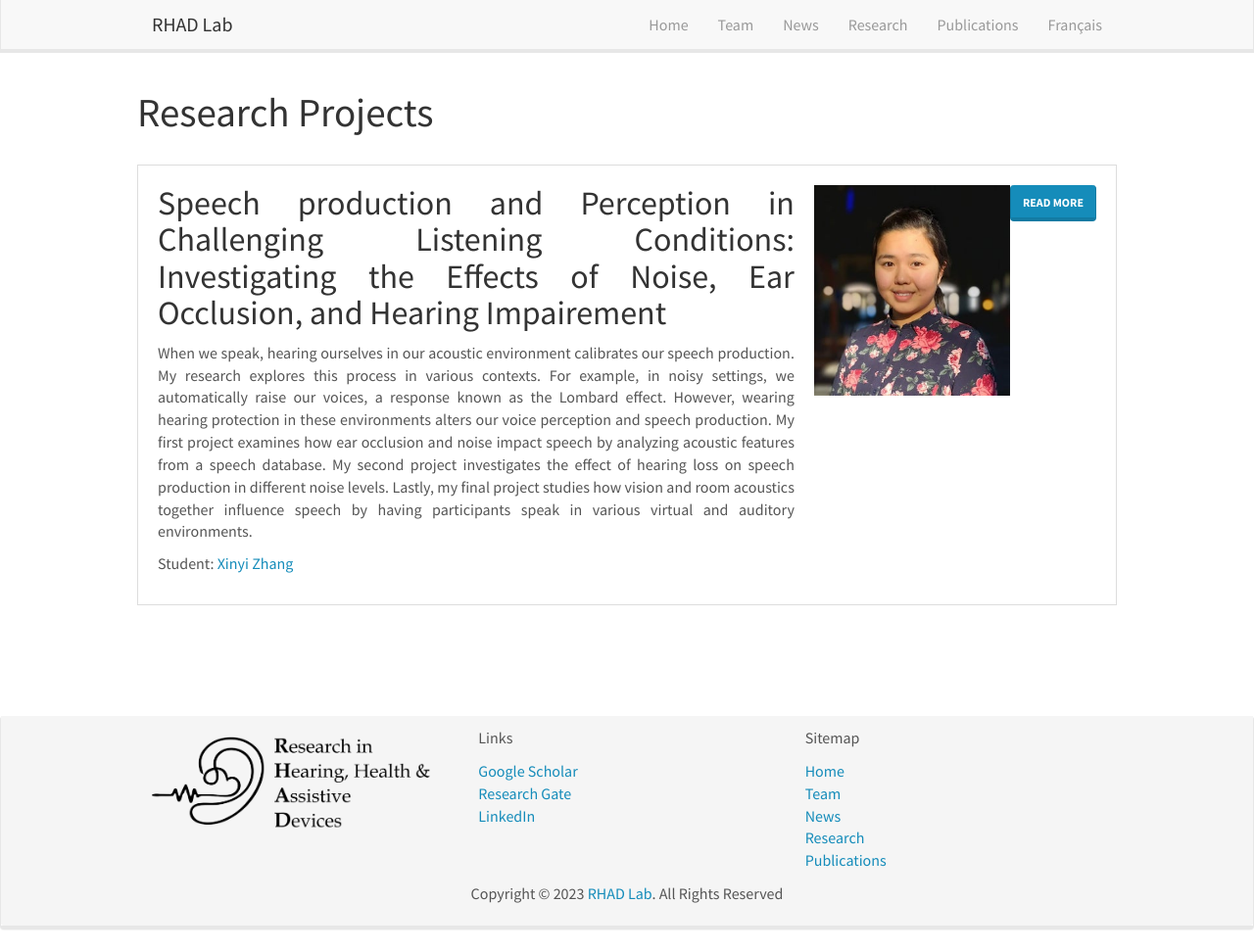
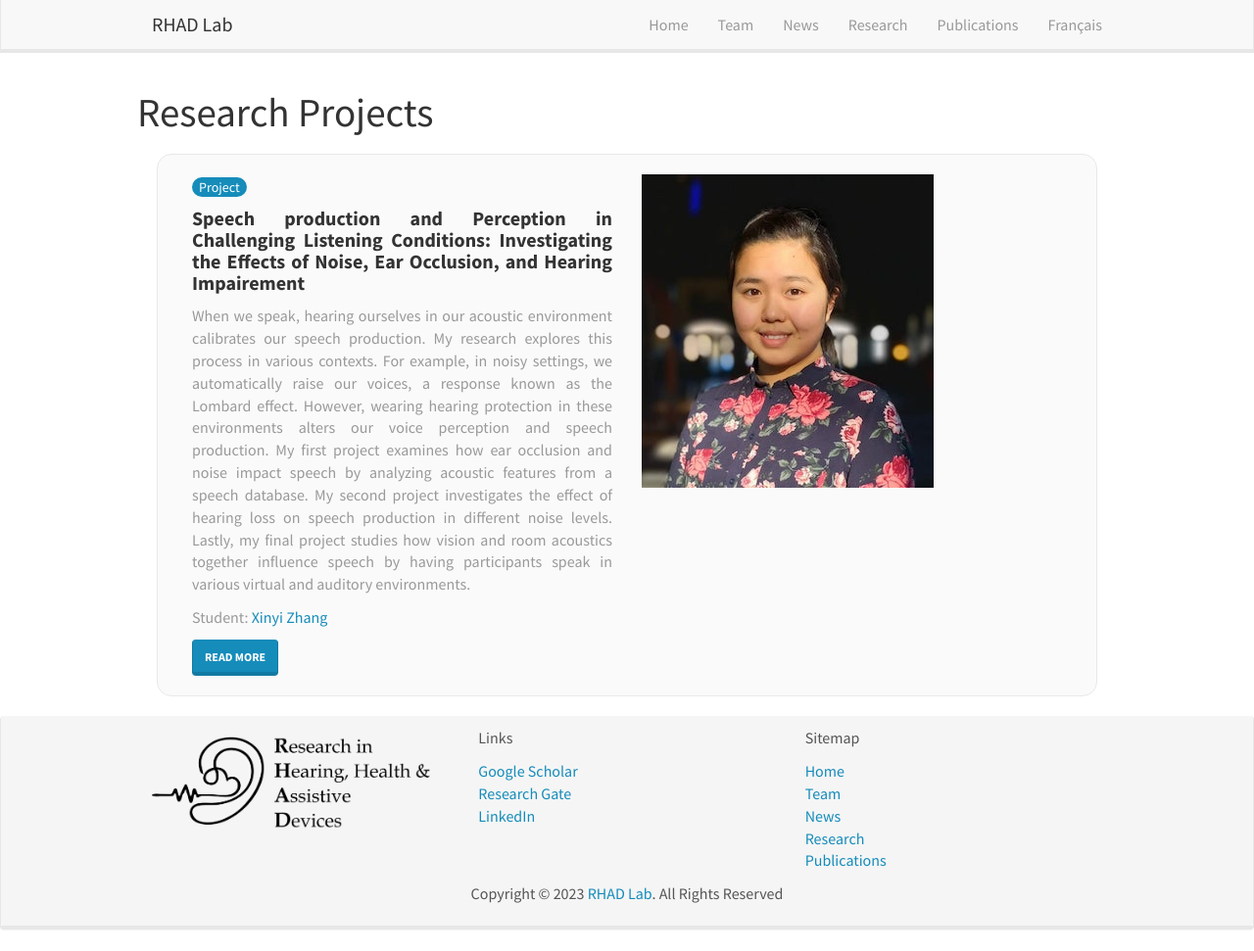
Before and after one commit to rhad-lab/rhad-lab.github.io, a Jekyll site: the page built from _pages/projects.html, in a window 1280 px wide and 971 px high. Shown: the whole window at 98% size. Built offline with Jekyll 4.4.1, drawn with Linux system fonts in a browser that asks for light colours; nearby versions of some CDN libraries.

Commit message:
updated projects layout

```diff
--- a/_pages/projects.html
+++ b/_pages/projects.html
@@ -9,44 +9,26 @@ permalink: /projects
 
 <div class="projects">
   {% for project in site.data.projects %}
-    <div class="project">
-      <div class="project-text">
-        <h2>{{ project.title }}</h2>
-        <p>{{ project.short_description }}</p>
-        <p>Student: <a href="{{ project.student_page }}">{{ project.student_name }}</a></p>
+    <div class="row gx-5" style="margin:20px;padding:20px;background-color:#fafafa;border-radius: 15px;border:1px solid #e8e8e8">
+      <div class="col-md-6 mb-4">
+        <div class="project-text">
+          <span class="badge bg-danger px-2 py-1 shadow-1-strong mb-3">Project</span>
+          <h4><strong>{{ project.title }}</strong></h4>
+          <p class="text-muted">{{ project.short_description }}</p>
+          <p class="text-muted">Student: <a href="{{ project.student_page }}">{{ project.student_name }}</a></p>
+          <a href="projects/{{ project.url }}" target="_blank">
+            <button type="button" class="btn btn-primary">Read more</button>
+          </a>
+        </div>
       </div>
-      <img src="{{ project.image }}" alt="{{ project.title }} image">
-      <a href= "projects/{{project.url}}" target="_blank" >
-      <button type="button" class="btn btn-primary">Read more</button></a>
+      <div class="col-md-6 mb-4">
+        <div class="bg-image hover-overlay ripple shadow-2-strong rounded-5" data-mdb-ripple-color="light">
+          <img src="{{ project.image }}" alt="{{ project.title }} image" style="max-width:100%;height:auto;" />
+          <a href="#!">
+            <div class="mask" style="background-color: rgba(251, 251, 251, 0.15);"></div>
+          </a>
+        </div>
+      </div>
     </div>
   {% endfor %}
 </div>
-
-<style>
-  .projects {
-    display: flex;
-    flex-direction: column;
-  }
-  .project {
-    display: flex;
-    flex-direction: row;
-    align-items: flex-start;
-    border: 1px solid #ddd;
-    padding: 20px;
-    margin: 20px 0;
-  }
-  .project-text {
-    flex: 1;
-  }
-  .project img {
-    max-width: 200px;
-    height: auto;
-    margin-left: 20px;
-  }
-  .project h2 {
-    margin: 0 0 10px 0;
-  }
-  .project p {
-    margin: 0 0 10px 0;
-  }
-</style>
```
